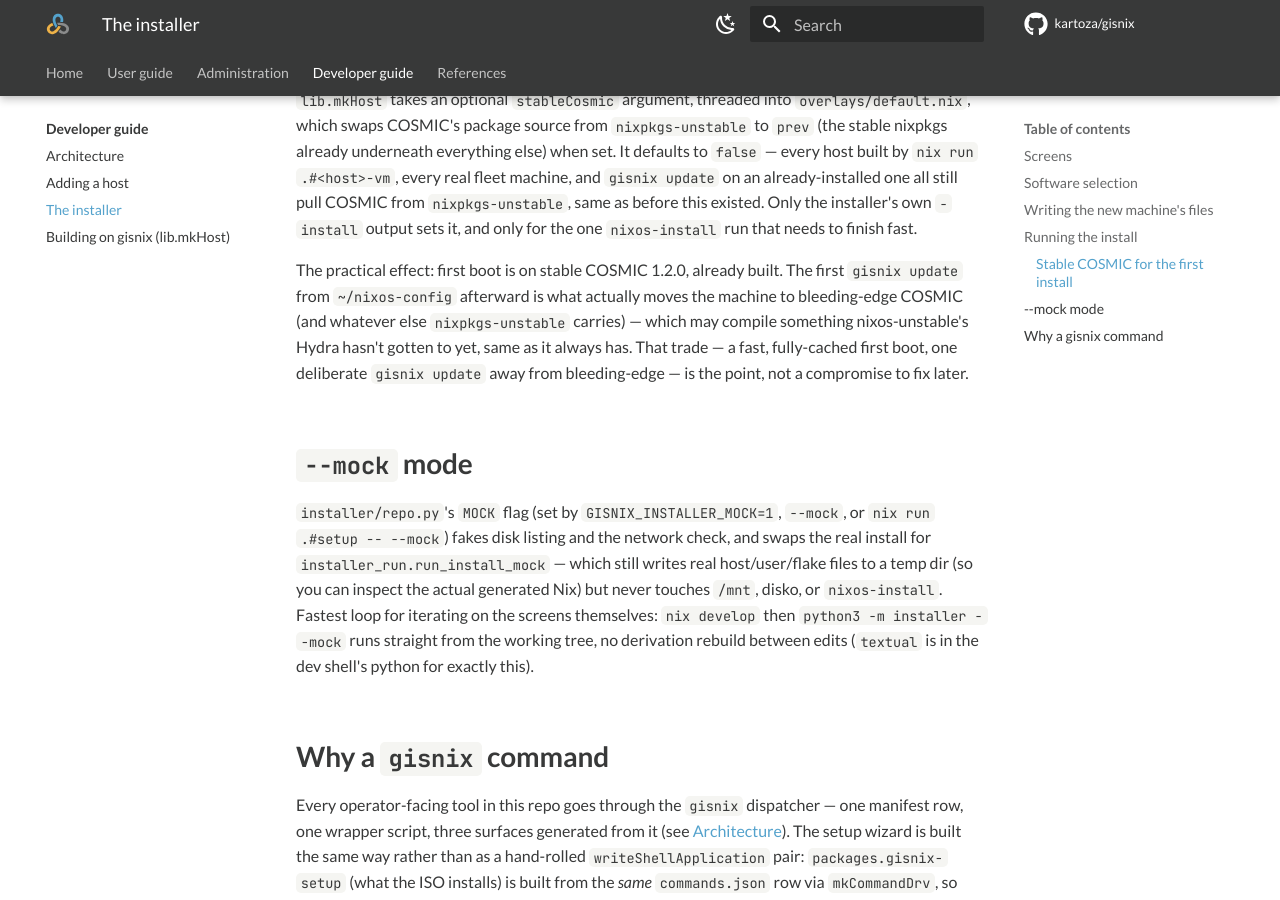
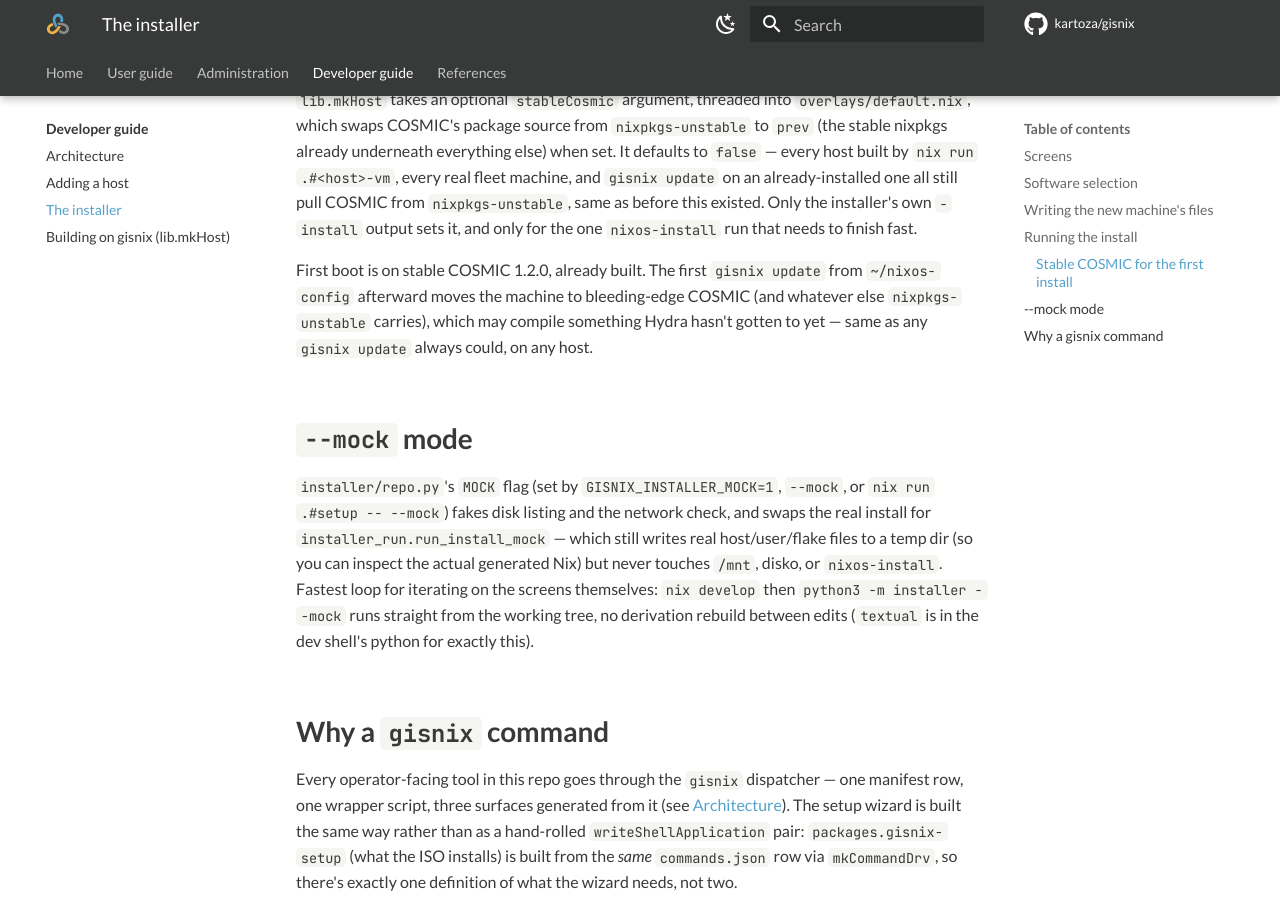
Before and after one commit to kartoza/gisnix, an MkDocs documentation site: the page built from docs/developer/installer.md, in a window 1280 px wide and 900 px high, scrolled down 2127 px. Built offline with MkDocs 1.6.1 and Material for MkDocs 9.7.7, drawn with Linux system fonts in a browser that asks for light colours; comment, search, counter and statistics services are not loaded.

Commit message:
fix(installer): trim the post-install screen text
The done screen's step 4 crammed a full justification into one
on-screen instruction (why stable, why it'll be slower, what it's
trading off) — overloaded for a wizard screen someone reads for two
seconds before rebooting. Cut to what a human would actually say there;
the reasoning stays in docs/developer/installer.md where a reader
expects that level of detail. Same trim on the matching quickstart.md
paragraph.

```diff
--- a/docs/developer/installer.md
+++ b/docs/developer/installer.md
@@ -93,13 +93,11 @@ already-installed one all still pull COSMIC from `nixpkgs-unstable`, same
 as before this existed. Only the installer's own `-install` output sets
 it, and only for the one `nixos-install` run that needs to finish fast.
 
-The practical effect: first boot is on stable COSMIC 1.2.0, already built.
-The first `gisnix update` from `~/nixos-config` afterward is what actually
-moves the machine to bleeding-edge COSMIC (and whatever else
-`nixpkgs-unstable` carries) — which may compile something nixos-unstable's
-Hydra hasn't gotten to yet, same as it always has. That trade — a fast,
-fully-cached first boot, one deliberate `gisnix update` away from
-bleeding-edge — is the point, not a compromise to fix later.
+First boot is on stable COSMIC 1.2.0, already built. The first `gisnix
+update` from `~/nixos-config` afterward moves the machine to bleeding-edge
+COSMIC (and whatever else `nixpkgs-unstable` carries), which may compile
+something Hydra hasn't gotten to yet — same as any `gisnix update` always
+could, on any host.
 
 ## `--mock` mode
 
```
Also changed, not shown: docs/user/quickstart.md (+3 -3 lines), 1 other file.
